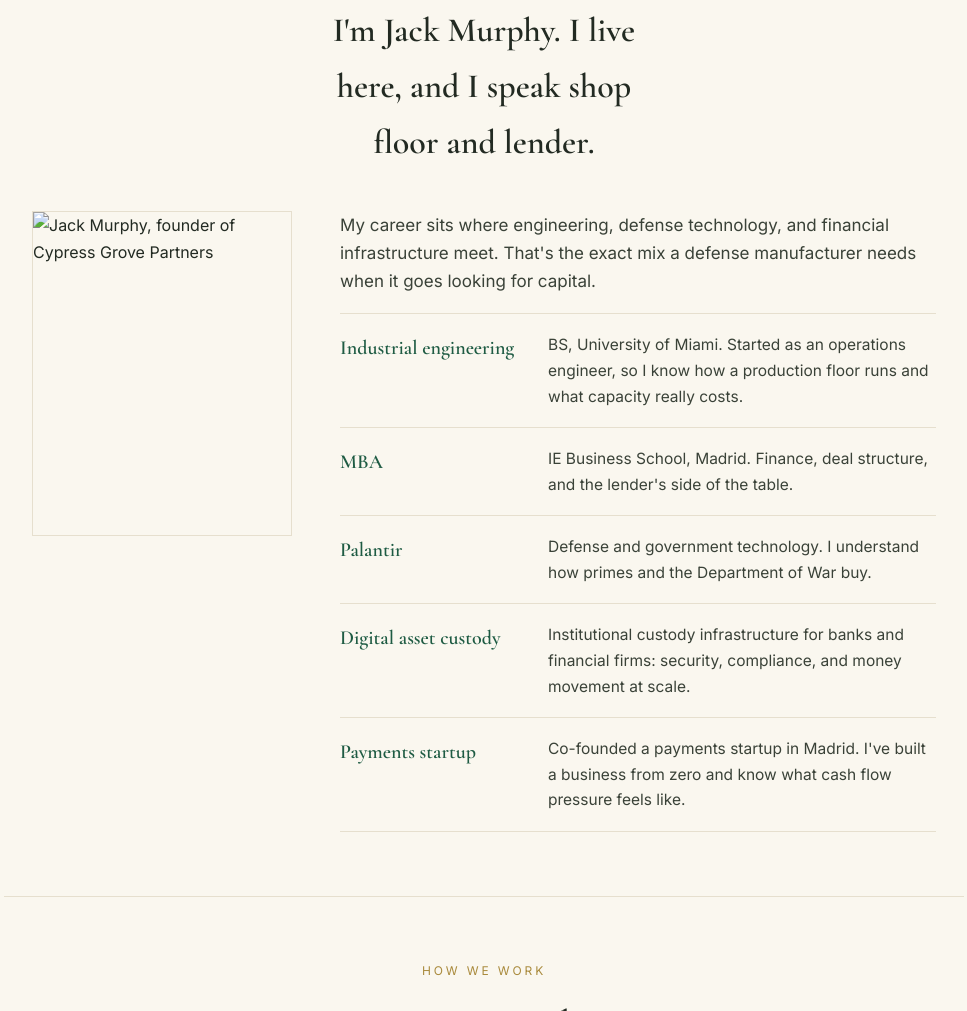
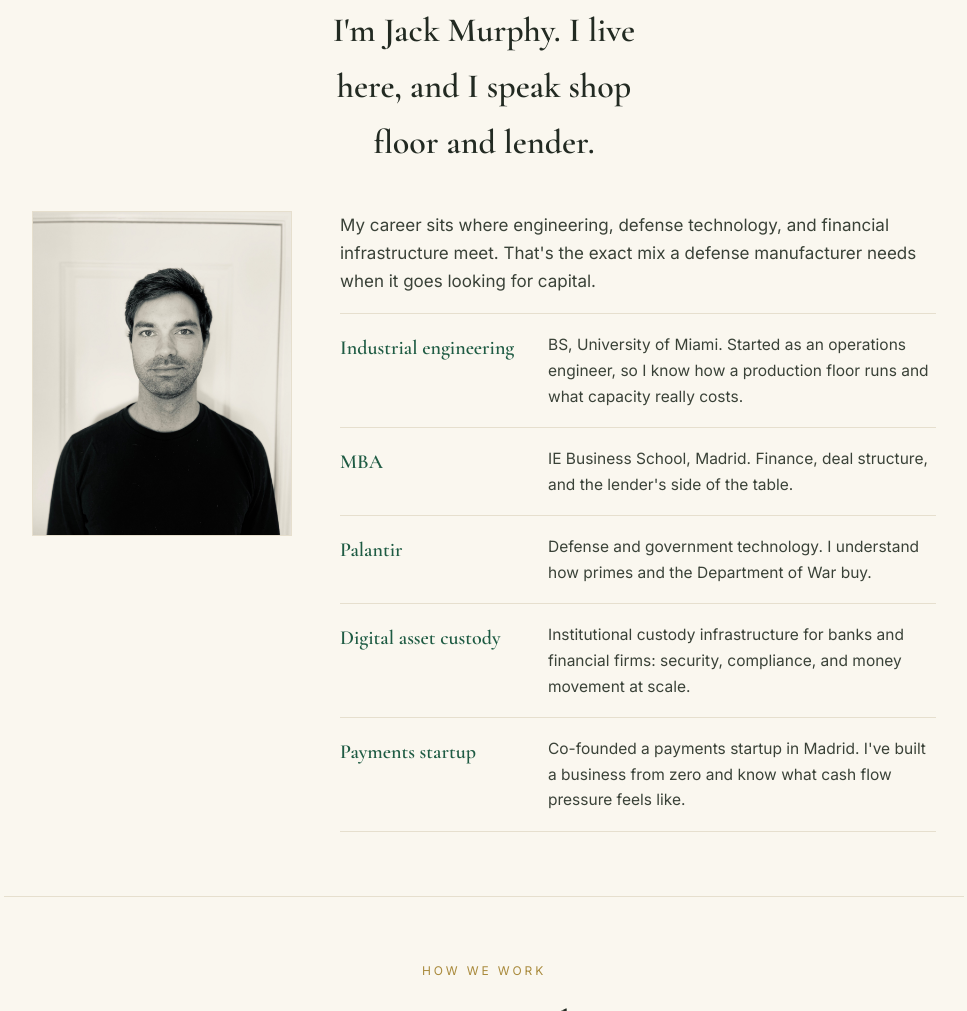
Before and after one commit to EvilBlender101/Cypress-Grove-Partners, a plain HTML site: page index.html in a window 1280 px wide. Shown: the part 2886-3897 px from the top of the page, without its empty margins (156-1123 px from the left). Drawn offline with nearby package versions, Linux system fonts and the light colour scheme.

Commit message:
Update index.html

```diff
--- a/index.html
+++ b/index.html
@@ -208,7 +208,7 @@
     <p class="eyebrow">About</p>
     <h2>I'm Jack Murphy. I live here, and I speak shop floor and lender.</h2>
     <div class="about">
-      <img src="cypressgrove-sit/assets/jack-murphy.jpg" alt="Jack Murphy, founder of Cypress Grove Partners">
+      <img src="cypressgrove-site/assets/jack-murphy.jpg" alt="Jack Murphy, founder of Cypress Grove Partners">
       <div>
         <p class="intro">My career sits where engineering, defense technology, and financial infrastructure meet. That's the exact mix a defense manufacturer needs when it goes looking for capital.</p>
         <div class="principles">
```
